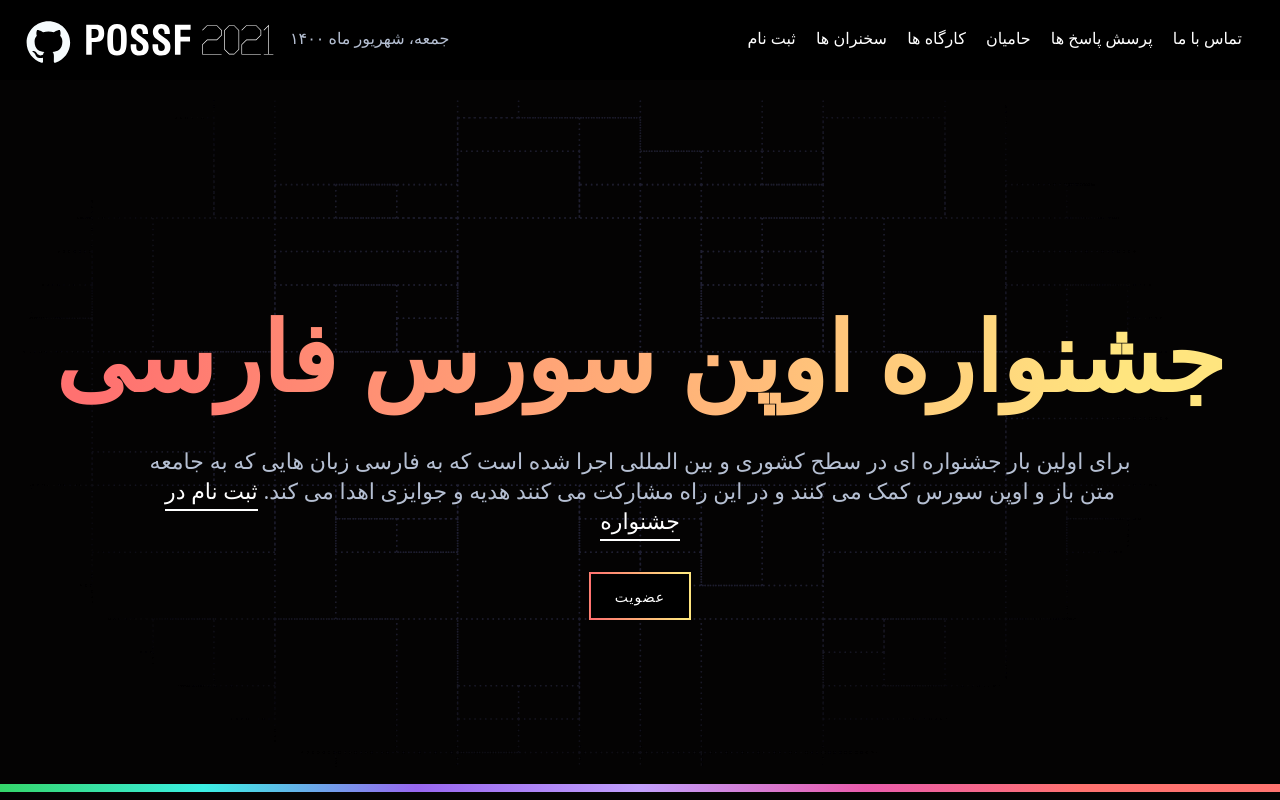
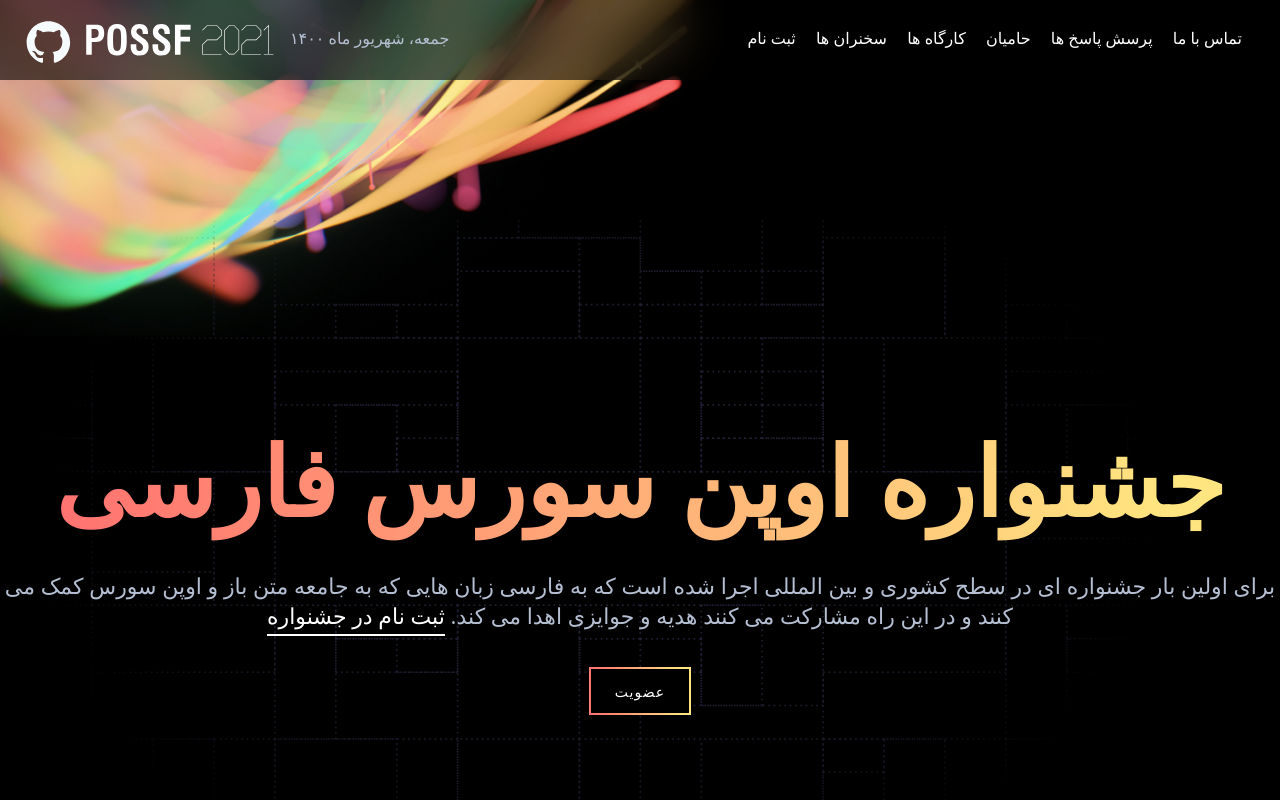
Before and after one commit to BaseMax/POSSF-Web, a plain HTML site: page index.html in a window 1280 px wide. Shown: the top 800 px of the page. Drawn offline with Linux system fonts and the light colour scheme; a web font is replaced by a local one.

Commit message:
Fix first-section of main page

```diff
--- a/asset/style.css
+++ b/asset/style.css
@@ -485,7 +485,7 @@ section.content {
     width: 100%;
     min-height: 88vh;
     background-image: url('../asset/pattern-light.svg');
-    background-color: #040303;
+    /*background-color: #040303;*/
     background-position: center;
     background-attachment: cover;
     background-repeat: no-repeat;
@@ -911,3 +911,14 @@ section.profile .social svg {
         width: 60%;
     }
 }
+
+.page-box-with-heaer-bg {
+    margin-top: -250px !important;
+}
+
+.main-first-section {
+    text-align: center !important;
+}
+.main-first-section p {
+    max-width: 100% !important;
+}
--- a/asset/style2.css
+++ b/asset/style2.css
@@ -24,7 +24,7 @@
 } */
 
 .body-speaker {
-    padding-top: 250px;
+    padding-top: 450px;
     background: url("../image/top2.jpg") top left/140% auto no-repeat;
     background-color: #000;
 }
--- a/index.html
+++ b/index.html
@@ -66,9 +66,10 @@
     <link type="text/css" rel="stylesheet" href="asset/style2.css" />
 </head>
 
-<body>
+<body class="body-speaker">
 
-    <header>
+    <!-- <header> -->
+    <header style="position: fixed;top: 0;z-index: 200;">
         <div>
             <a href="index.html"><img alt="اولین جشنواره اوپن سورس و متن باز فارسی" class="logo" src="asset/logo.svg"></a>
             <div class="time">جمعه، شهریور ماه ۱۴۰۰</div>
@@ -95,8 +96,8 @@
     </header>
 
 
-    <section class="content">
-        <div class="container">
+    <section class="content main-first-section page-box-content page-box-with-heaer-bg">
+        <div class="page-box-content-padding top-content-txt">
             <h1 class="gradient-text main-title">جشنواره اوپن سورس فارسی</h1>
             <p>
                 برای اولین بار جشنواره ای در سطح کشوری و بین المللی اجرا شده است که به فارسی زبان هایی که به جامعه متن باز و اوپن سورس کمک می کنند و در این راه مشارکت می کنند هدیه و جوایزی اهدا می کند.
```
Also changed, not shown: speakers.html (+1 -1 lines), speaker.html (renamed from person.html).
